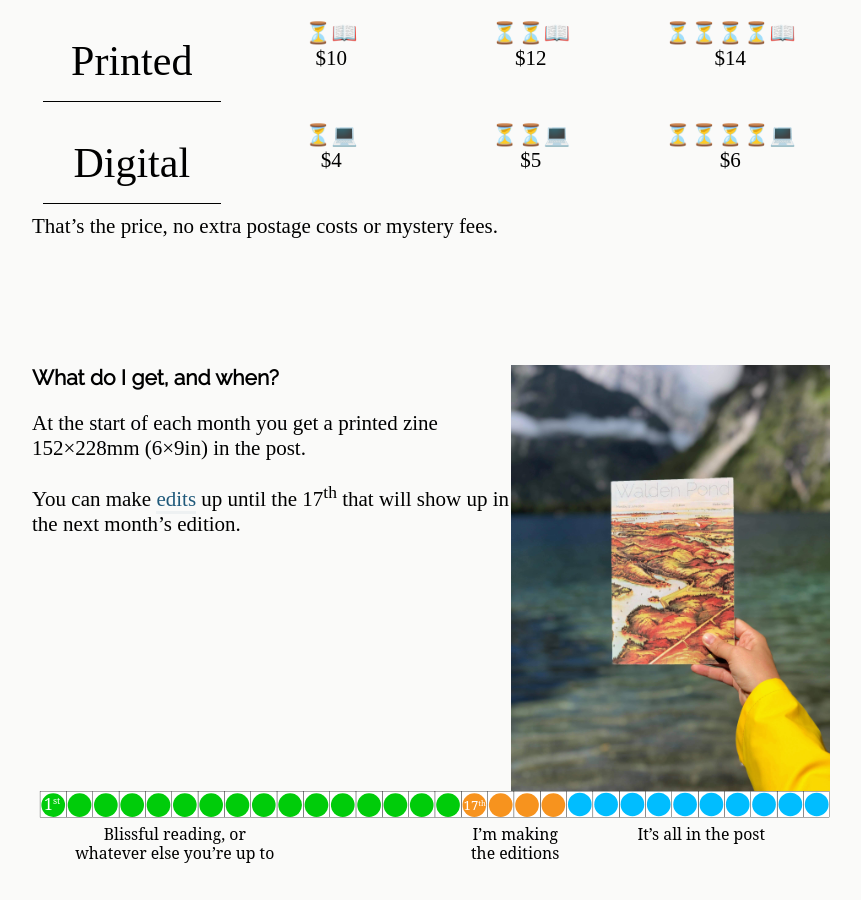
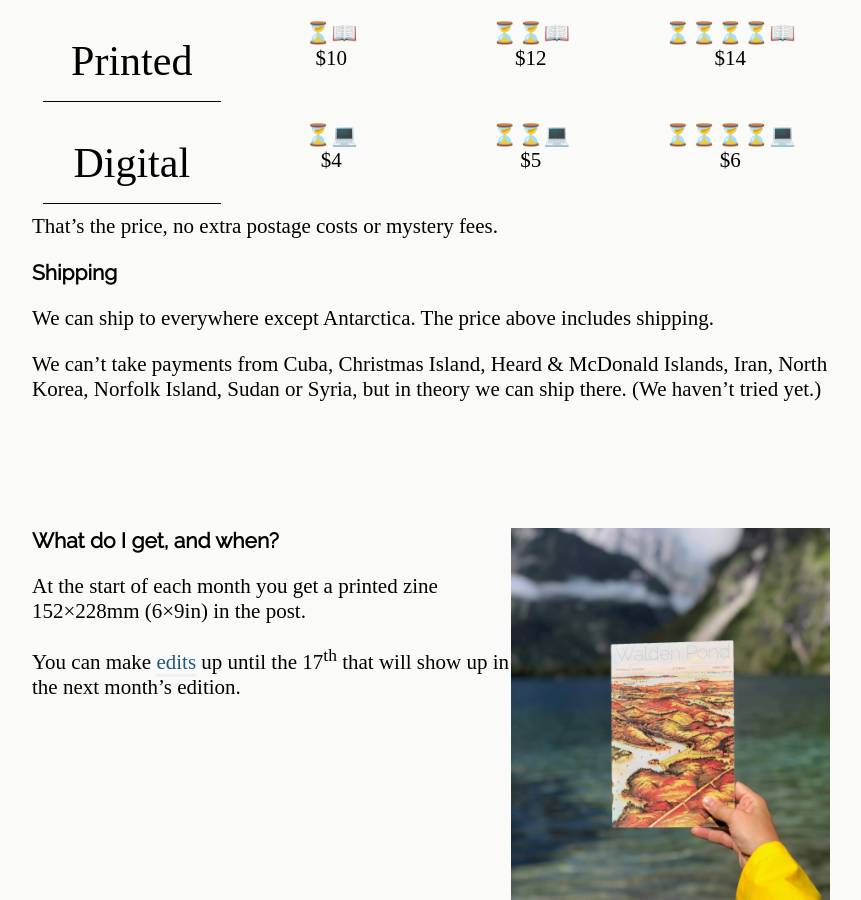
Before and after one commit to notionparallax/wp2frontEnd, a Jekyll site: the page built from index.md, in a window 1280 px wide and 900 px high, scrolled down 1702 px. Shown: the whole window, without its empty margins (209-1070 px from the left). Built offline with Jekyll 4.4.1, drawn with Linux system fonts in a browser that asks for light colours; some web fonts are replaced; comment, search, counter and statistics services are not loaded.

Commit message:
add a section about shipping

```diff
--- /dev/null
+++ b/_includes/shipping.md
@@ -0,0 +1,5 @@
+### Shipping
+
+We can ship to <span title="We were going to make a map, but you already know what the whole world looks like!">everywhere except Antarctica. The price above includes shipping.
+
+We can't take payments from Cuba, Christmas Island, Heard & McDonald Islands, Iran, North Korea, Norfolk Island, Sudan or Syria, but in theory we can ship there. (We haven't tried yet.)
--- a/index.md
+++ b/index.md
@@ -36,6 +36,12 @@ You'll get a monthly edition that fits how much you read. The fancy thing to do
 {% include pricing.html %}
 
 That's the price, no extra postage costs or mystery fees.
+
+</div>
+
+<div class="shipping">
+
+{% include shipping.md %}
 
 </div>
 
```
